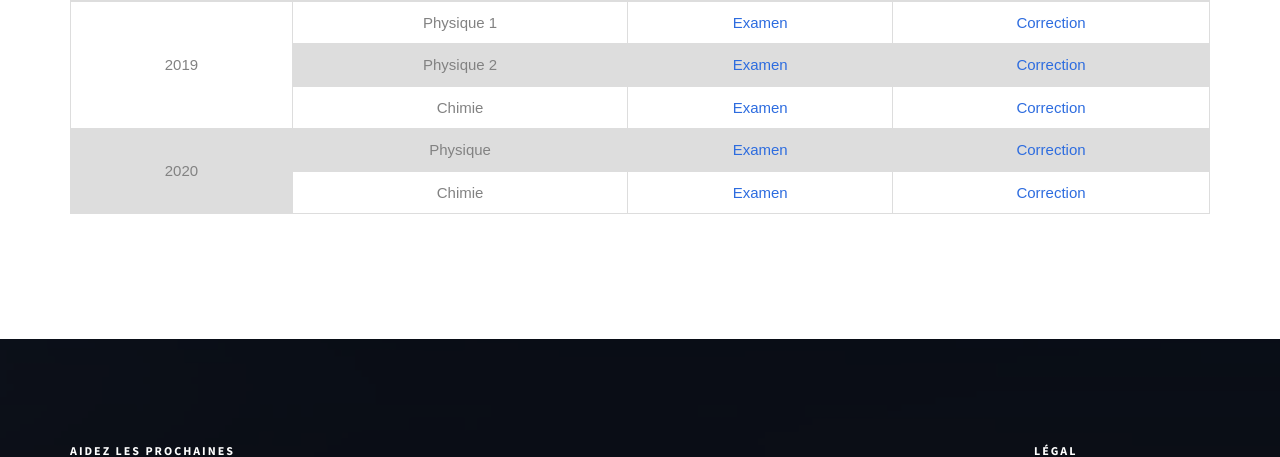
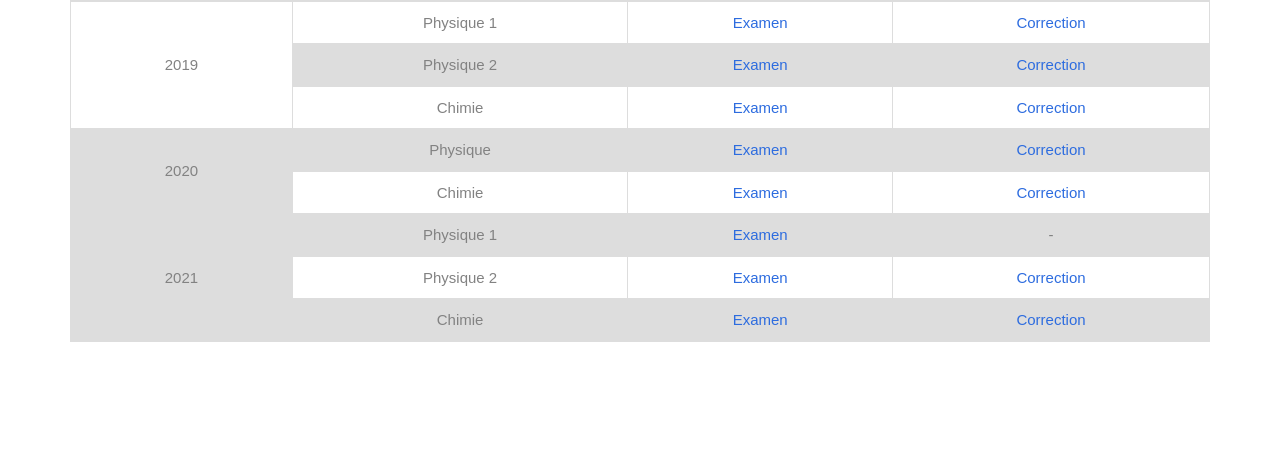
Before and after one commit to KOBeerose/RTC, a PHP site: page /TSI-cnc-pc.php?language=fr in a window 1280 px wide. Shown: the part 3626-4083 px from the top of the page. Run offline with PHP 8.4, Linux system fonts and the light colour scheme; data comes from the database, SQL or seed files in the repository; data that the repository does not hold is empty; some web fonts are replaced.

Commit message:
2021 pc cnc's

```diff
--- a/Code/TSI-cnc-pc.php
+++ b/Code/TSI-cnc-pc.php
@@ -389,6 +389,23 @@ require "header.php";
 							<td><a href="pdfs/TSI/cnc/pc/CNC Chimie TSI 2020.pdf" target="_blank"><?php echo $row['8']['page_header'] ?></a></td>
 							<td><a href="pdfs/TSI/cnc/pc/CNC Chimie TSI 2020 Correction.pdf" target="_blank">Correction</a></td>
 						</tr>
+                        <tr>
+							<td class="tbl-cnt" rowspan="3" style="text-align: center;">2021</td>
+							<td><?php echo $row['0']['subjects'] . ' 1' ?></td>
+							<td><a href="pdfs/TSI/cnc/pc/CNC 2021 Physique-1 TSI.pdf" target="_blank"><?php echo $row['8']['page_header'] ?></a></td>
+							<td>-</td>
+
+						</tr>
+						<tr class="tbl-cnt">
+							<td><?php echo $row['0']['subjects'] . ' 2' ?></td>
+							<td><a href="pdfs/TSI/cnc/pc/CNC 2021 Physique-2 TSI.pdf" target="_blank"><?php echo $row['8']['page_header'] ?></a></td>
+							<td><a href="pdfs/TSI/cnc/pc/CNC 2021 Physique-2 TSI Correction.pdf" target="_blank">Correction</a></td>
+						</tr>
+						<tr class="tbl-cnt">
+							<td><?php echo $row['1']['subjects'] ?></td>
+							<td><a href="pdfs/TSI/cnc/pc/CNC Chimie TSI 2021.pdf" target="_blank"><?php echo $row['8']['page_header'] ?></a></td>
+							<td><a href="pdfs/TSI/cnc/pc/CNC Chimie TSI 2021 Correction.pdf" target="_blank">Correction</a></td>
+						</tr>
 					</table>
 
 
```
Also changed, not shown: Code/MP-cnc-pc.php (+16 -0 lines).
